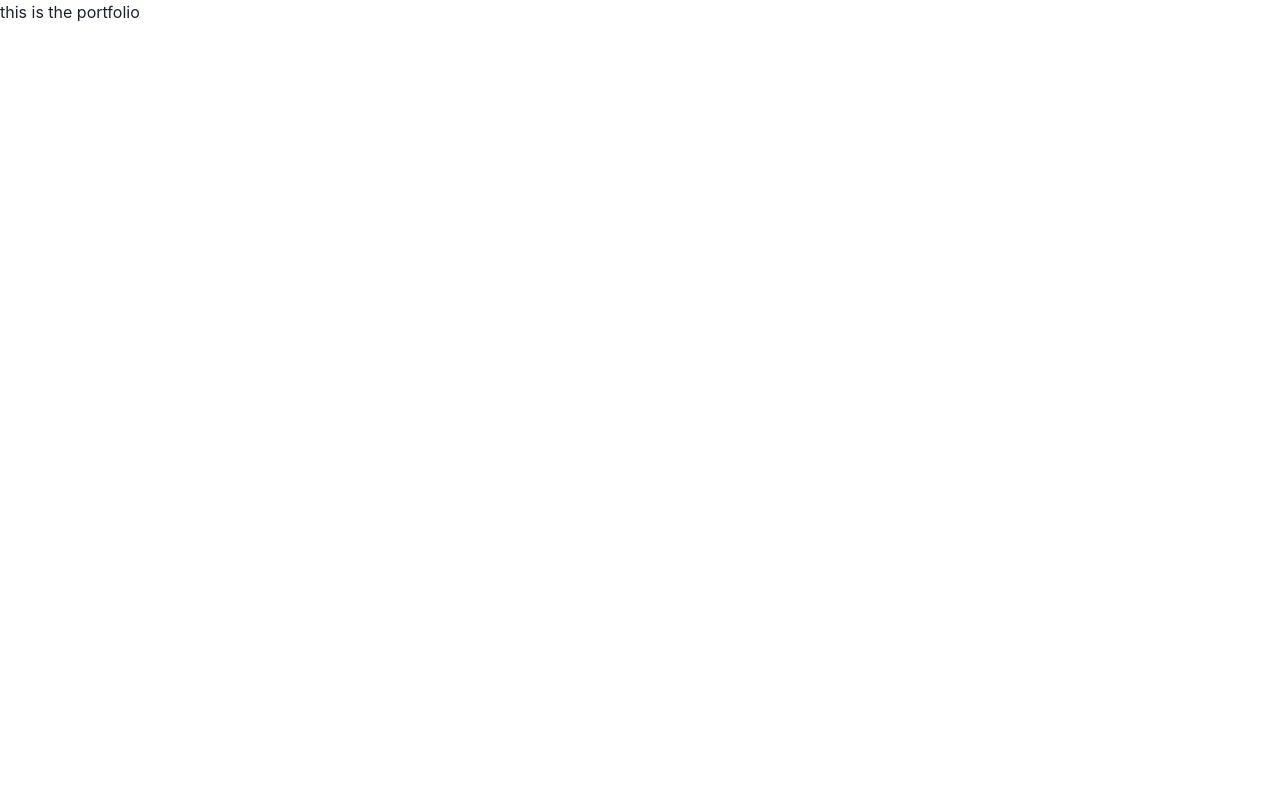
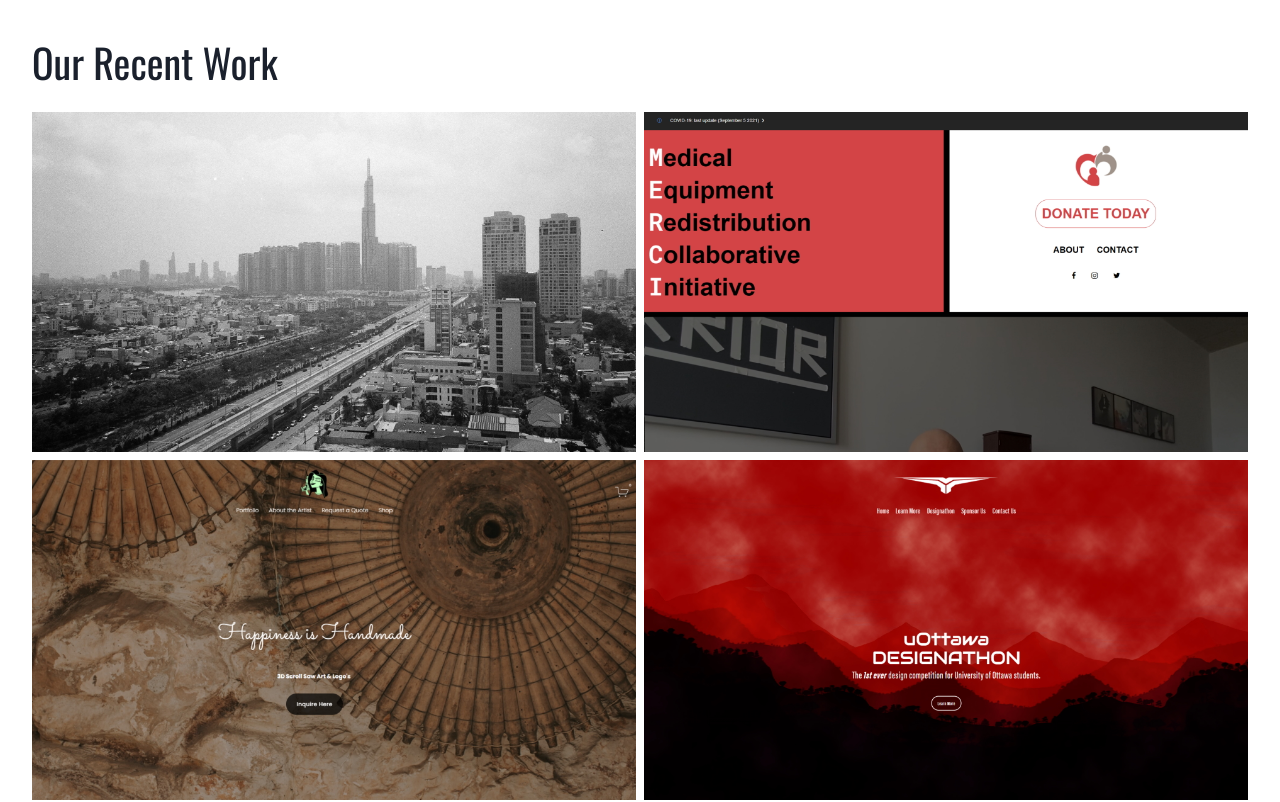
Before and after one commit to rubydevco/rubydev-tempsite, a React (Create React App) app: page /portfolio in a window 1280 px wide. Shown: the top 802 px of the page. Built offline with nearby package versions, Linux system fonts and the light colour scheme.

Commit message:
made basic portfolio page

```diff
--- a/src/App.css
+++ b/src/App.css
@@ -70,3 +70,11 @@ hr {
   text-align: center;
   font-family: 'Oswald', sans-serif;
 }
+
+/* All the CSS for the portfolio */
+
+.portfolio h2 {
+  font-family: 'Oswald', sans-serif;
+  font-size: 2.5rem;
+  margin-bottom: 2.5vh;
+}
--- a/src/components/Portfolio/Portfolio.js
+++ b/src/components/Portfolio/Portfolio.js
@@ -1,5 +1,66 @@
+import { SimpleGrid, Image, Link, Box } from '@chakra-ui/react';
+import merci from '../../images/portfolio/merci.jpg';
+import thirtyfivemm from '../../images/portfolio/35mm.jpg';
+import cvuo from '../../images/portfolio/cvuo.jpg';
+import designleague from '../../images/portfolio/designleague.jpg';
+import mess from '../../images/portfolio/mess.jpg';
+import mpsp from '../../images/portfolio/mpsp.jpg';
+import ruby from '../../images/portfolio/ruby.jpg';
+import thatmakergirl from '../../images/portfolio/thatmakergirl.jpg';
+
 const Portfolio = () => {
-  return <div>this is the portfolio</div>;
+  var images = [
+    {
+      img: thirtyfivemm,
+      link: 'https://www.35mm.website/',
+    },
+    {
+      img: merci,
+      link: 'https://www.mercicanada.org/',
+    },
+    {
+      img: thatmakergirl,
+      link: 'https://www.thatmakergirl.ca/',
+    },
+    {
+      img: designleague,
+      link: 'https://www.uottawadesignleague.ca/',
+    },
+    {
+      img: cvuo,
+      link: 'https://cvuo.ca/',
+    },
+    {
+      img: mess,
+      link: 'https://mess-segm.ca/',
+    },
+    {
+      img: mpsp,
+      link: 'https://uottawampsp.com/',
+    },
+    {
+      img: ruby,
+      link: 'https://uottawampsp.com/',
+    },
+  ];
+  return (
+    <div className='portfolio'>
+      <Box m={8}>
+        <h2>Our Recent Work</h2>
+        <SimpleGrid
+          minChildWidth={{ base: '50vw', md: '35vw', lg: '35vw' }}
+          spacing={2}
+        >
+          {images.map((image) => (
+            <Link href={image.link} isExternal>
+              {' '}
+              <Image loading='lazy' src={image.img} />
+            </Link>
+          ))}
+        </SimpleGrid>
+      </Box>
+    </div>
+  );
 };
 
 export default Portfolio;
```
Also changed, not shown: src/images/portfolio/merci.jpg (added).
